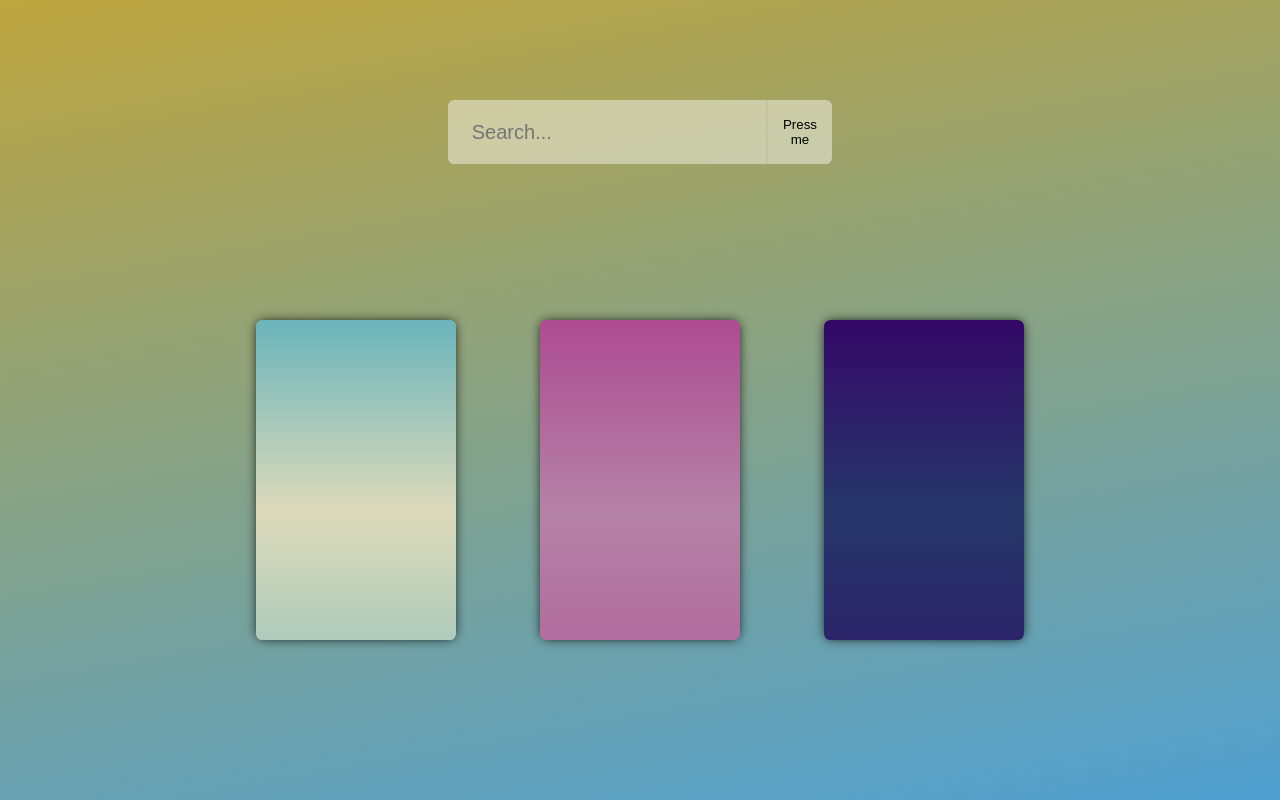
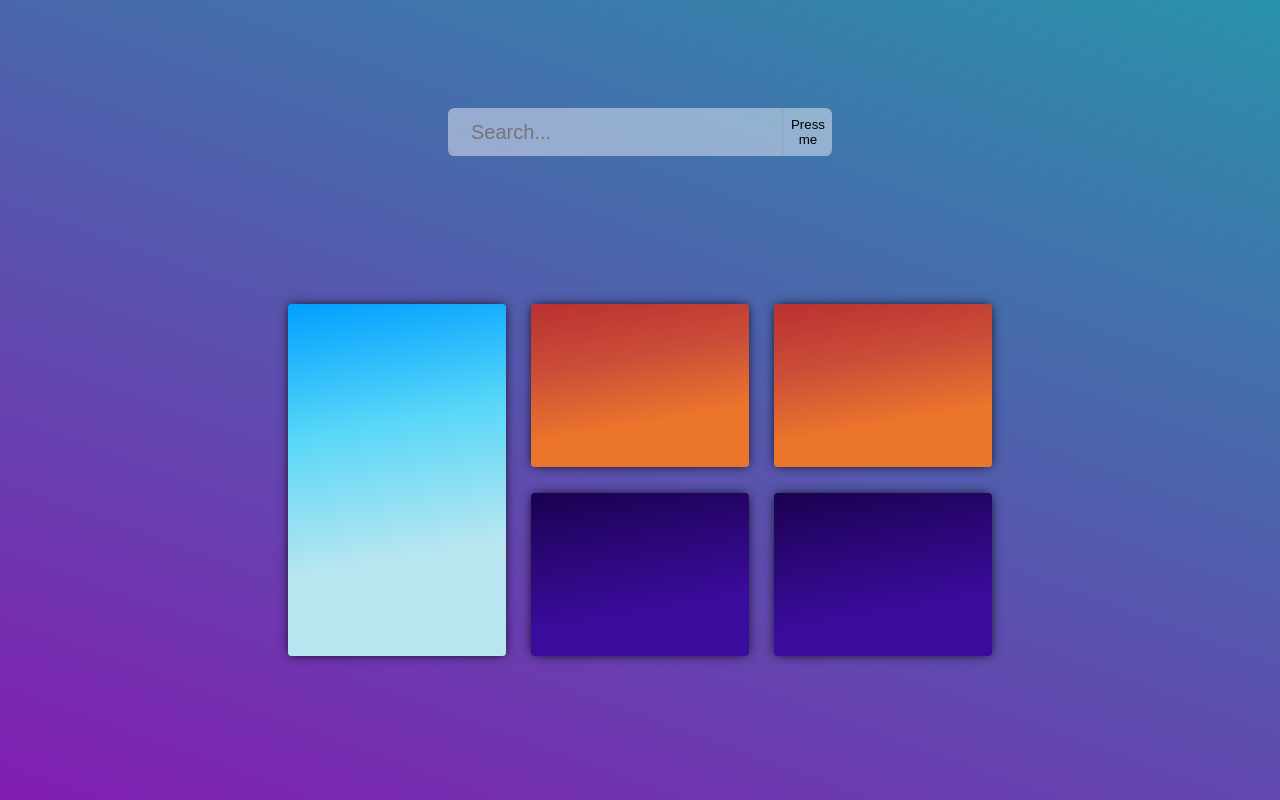
Before and after one commit to xPiccolinox/weather-app, a React (Create React App) app: page / in a window 1280 px wide. Built offline with nearby package versions, Linux system fonts and the light colour scheme.

Commit message:
Feat: CSS SearchBar and WeatherTiles remote variables / Change: WeatherTiles grid display & more nice-looking color palette

```diff
--- a/src/App.css
+++ b/src/App.css
@@ -1,8 +1,9 @@
 :root {
-  --WeatherTilesHeight: calc()
+  --WeatherTiles_width: 55;
+  --WeatherTiles_HeightRatio: 0.5;
 }
 .App {
-  background-image: linear-gradient(170deg, #bda53e 0%, #50a0d1 100%);
+  background-image: linear-gradient(200deg, #2992aa 0%, #821db1 100%);
   display: flex;
   align-items: center;
   justify-content: center;
@@ -11,16 +12,16 @@
   height: 100vh;
 }
 .WeatherTiles {
-  display: flex;
-  align-items: center;
-  justify-content: space-between;
-  flex-wrap: wrap;
+  display: grid;
+  grid-template-columns: 1fr 1fr 1fr;
+  grid-template-rows: 1fr 1fr;
+  gap: 2vw;
   position: relative;
   margin-top: 20vh;
-  width: 60vw;
-  height: 25vw;
-  min-width: 90vh;
-  min-height: 37.5vh;
-  max-width: 150vh;
-  max-height: 62.5vh;
+  width: calc(var(--WeatherTiles_width) * 1vw);
+  height: calc(var(--WeatherTiles_width) * var(--WeatherTiles_HeightRatio) * 1vw);
+  min-width: calc(var(--WeatherTiles_width) * 1.5vh);
+  min-height: calc(var(--WeatherTiles_width) * var(--WeatherTiles_HeightRatio) * 1.5vh);
+  max-width: calc(var(--WeatherTiles_width) * 2.5vh);
+  max-height: calc(var(--WeatherTiles_width) * var(--WeatherTiles_HeightRatio) * 2.5vh);
 }
--- a/src/App.js
+++ b/src/App.js
@@ -13,6 +13,8 @@ function App() {
         <div className="WeatherTiles">
           <WeatherTile id={1}/>
           <WeatherTile id={2}/>
+          <WeatherTile id={2}/>
+          <WeatherTile id={3}/>
           <WeatherTile id={3}/>
         </div>
       </div>
--- a/src/SearchBar/SearchBar.css
+++ b/src/SearchBar/SearchBar.css
@@ -1,20 +1,24 @@
+:root {
+  --searchBar_width: 30vw;
+  --searchBar_height: 6vh;
+  --searchBar_resizeRatio: 1.05;
+}
 .searchBar {
-  /* background-color: green; */
   display: flex;
   align-items: center;
   justify-content: center;
   position: absolute;
-  width: 31vw;
-  height: 9vh;
+  width: calc(var(--searchBar_width) * 1.5);
+  height: calc(var(--searchBar_height) * 1.5);
   top: 0;
   margin-top: 12vh;
 }
 /* SearchBar Input */
 .searchBarInput {
   background-color: #ffffff70;
-  width: calc(30vw - 8vh);
-  height: 8vh;
-  padding-left: 6%;
+  width: calc(var(--searchBar_width) - var(--searchBar_height));
+  height: var(--searchBar_height);
+  padding-left: 4%;
   border-color: #00000010;
   border-width: 0px 2px 0px 0px;
   border-radius: 0.5vw 0px 0px 0.5vw;
@@ -24,25 +28,26 @@
 }
 .searchBar:hover .searchBarInput {
   background-color: #eee;
-  width: calc((30vw - 8vh) * 1.05);
-  height: calc(8vh * 1.05);
+  width: calc((var(--searchBar_width) - var(--searchBar_height)) * var(--searchBar_resizeRatio));
+  height: calc(var(--searchBar_height) * var(--searchBar_resizeRatio));
 }
 .searchBarInput:focus {
   background-color: #eee;
-  width: calc((30vw - 8vh) * 1.05);
-  height: calc(8vh * 1.05);
+  width: calc((var(--searchBar_width) - var(--searchBar_height)) * var(--searchBar_resizeRatio));
+  height: calc(var(--searchBar_height) * var(--searchBar_resizeRatio));
   outline: none;
   text-decoration: none;
   transition: 0.075s ease-in-out;
 }
 .searchBarInput:focus:active {
   background-color: #ffffffb0;
+  height: var(--searchBar_height);
 }
 /* SearchBar Button */
 .searchBarButton {
   background-color: #ffffff70;
-  width: 8vh;
-  height: 8vh;
+  width: var(--searchBar_height);
+  height: var(--searchBar_height);
   border: none;
   border-radius: 0px 0.5vw 0.5vw 0px;
   box-sizing: border-box;
@@ -50,13 +55,13 @@
 }
 .searchBar:hover .searchBarButton {
   background-color: #eee;
-  width: calc(8vh * 1.05);
-  height: calc(8vh * 1.05);
+  width: calc(var(--searchBar_height) * var(--searchBar_resizeRatio));
+  height: calc(var(--searchBar_height) * var(--searchBar_resizeRatio));
 }
 .searchBarInput:focus + .searchBarButton {
   background-color: #eee;
-  width: calc(8vh * 1.05);
-  height: calc(8vh * 1.05);
+  width: calc(var(--searchBar_height) * var(--searchBar_resizeRatio));
+  height: calc(var(--searchBar_height) * var(--searchBar_resizeRatio));
 }
 .searchBarButton:hover {
   cursor: pointer;
@@ -64,4 +69,5 @@
 }
 .searchBar:hover .searchBarButton:active {
   background-color: #ffffffb0;
+  height: var(--searchBar_height);
 }
--- a/src/WeatherTile/WeatherTile.css
+++ b/src/WeatherTile/WeatherTile.css
@@ -1,19 +1,22 @@
+.weatherTile:nth-child(1) {
+  grid-area: 1 / 1 / 3 / 2;
+}
 .weatherTile {
   background-color: #eee;
   display: block;
   flex-shrink: 0;
   position: relative;
-  width: 26%;
+  width: 100%;
   height: 100%;
-  border-radius: 0.5vw;
+  border-radius: 0.3vw;
   box-shadow: 0px 0px 12px -2px #000;
 }
 .tileId_1 {
-  background: linear-gradient(180deg, rgb(106, 180, 187) 0%, rgb(221, 218, 186) 60%, rgb(106, 180, 187)160%);
+  background: linear-gradient(170deg, rgba(0,159,255,1) 0%, rgba(89,215,248,1) 35%, rgba(183,230,240,1) 70%);
 }
 .tileId_2 {
-  background: linear-gradient(180deg, rgb(173, 75, 145) 0%, rgb(180, 131, 166) 60%, rgb(173, 75, 145) 160%);
+  background: linear-gradient(170deg, rgba(186,49,49,1) 0%, rgba(203,77,56,1) 35%, rgba(236,117,44,1) 70%);
 }
 .tileId_3 {
-  background: linear-gradient(180deg, rgb(51,8,103) 0%, rgb(38,55,106) 60%, rgb(51,8,103) 160%);
+  background: linear-gradient(170deg, rgba(26,1,79,1) 0%, rgba(43,7,120,1) 35%, rgba(58,12,156,1) 70%);
 }
```
